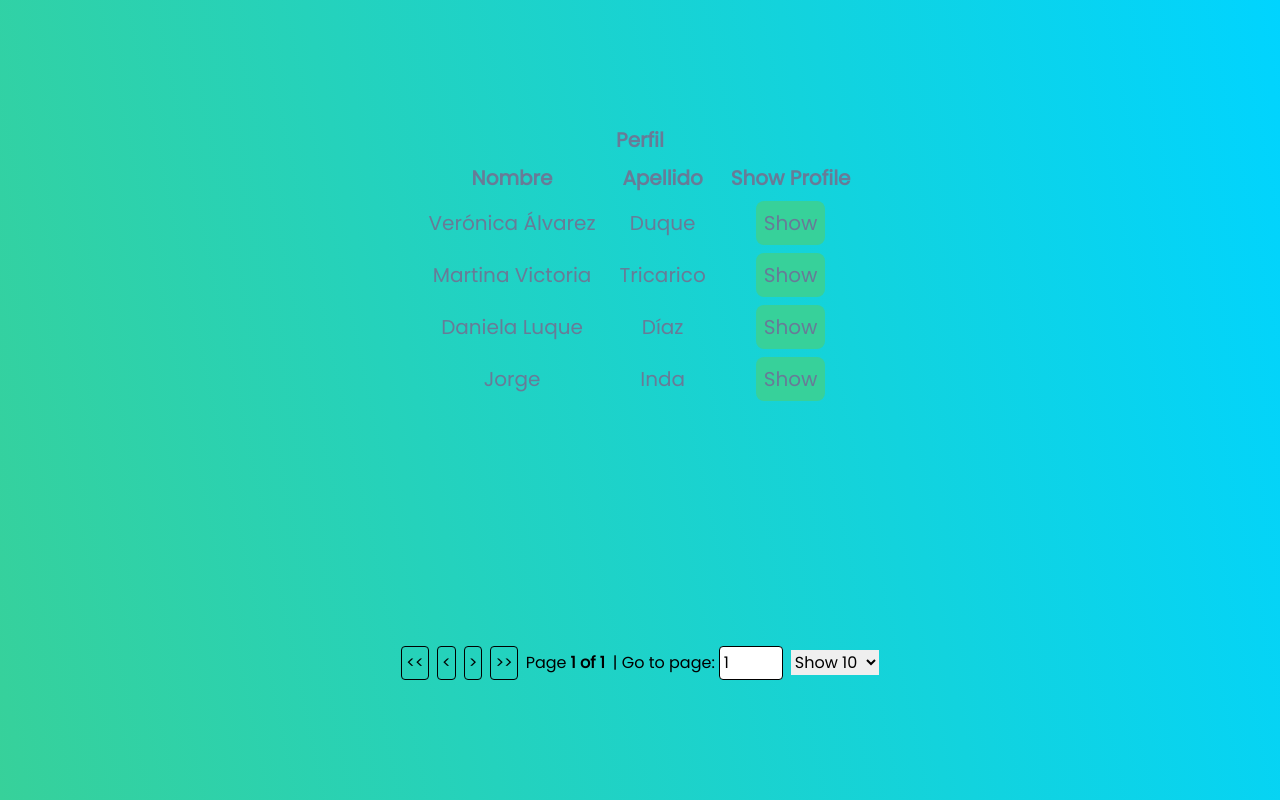
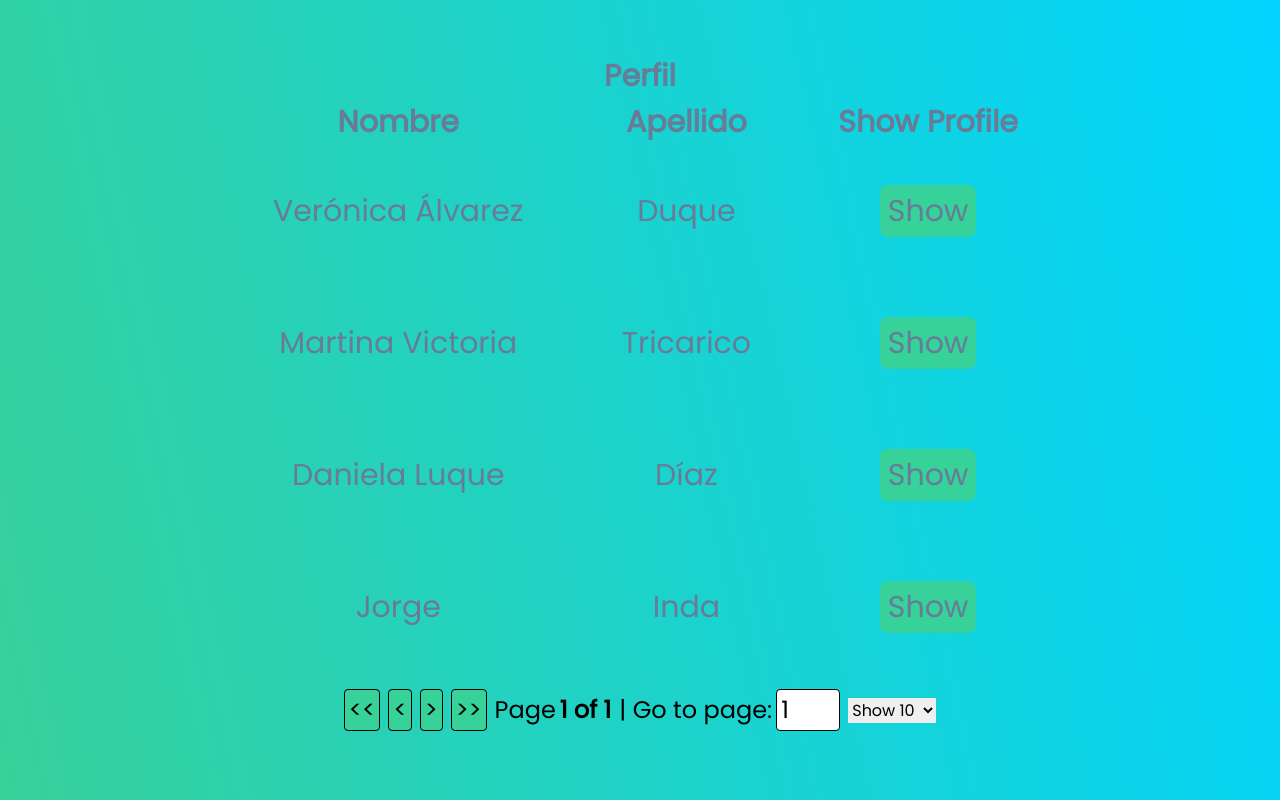
Before and after one commit to deividcingolani/profiles, a React (Vite) app: page / in a window 1280 px wide. Built offline with nearby package versions, Linux system fonts and the light colour scheme.

Commit message:
[FIX] Added close button and fixed size of table

```diff
--- a/src/main.tsx
+++ b/src/main.tsx
@@ -105,9 +105,9 @@ function App() {
   });
 
   return (
-    <div className="main flex flex-col w-screen h-screen">
-      <div className="inset-0 m-auto">
-        <table className='rounded-lg bg-white text-sm lg:text-xl text-purpled'>
+    <div className="main flex flex-col w-screen h-screen justify-center">
+      <div className="self-center w-full h-fit">
+        <table className='inset-x-0 m-auto rounded-lg bg-white text-sm lg:text-3xl text-purpled w-8/12'>
           <thead>
             {table.getHeaderGroups().map((headerGroup, index) => (
               <tr key={index + headerGroup.id}>
@@ -134,7 +134,7 @@ function App() {
                 <tr key={index + row.id}>
                   {row.getVisibleCells().map((cell) => {
                     return (
-                      <td className="px-3 py-1 text-center" key={cell.id}>
+                      <td className="px-3 py-10 text-center" key={cell.id}>
                         <ProfileModal modalIsOpen={modalIsOpen} profileData={profileSelected} setModalIsOpen={() => setModalIsOpen(false)} />
                         {flexRender(
                           cell.column.columnDef.cell,
@@ -149,44 +149,44 @@ function App() {
           </tbody>
         </table>
       </div>
-      <div className="inset-0 m-auto">
+      <div className="h-min self-center p-2 bg-white rounded-lg m-2 ">
         <div className="flex items-center gap-2 paginator">
           <button
-            className="border rounded p-1"
+            className="border rounded p-1 text-white bg-green text-xs lg:text-2xl"
             onClick={() => table.setPageIndex(0)}
             disabled={!table.getCanPreviousPage()}
           >
             {"<<"}
           </button>
           <button
-            className="border rounded p-1"
+            className="border rounded p-1 text-white bg-green text-xs lg:text-2xl"
             onClick={() => table.previousPage()}
             disabled={!table.getCanPreviousPage()}
           >
             {"<"}
           </button>
           <button
-            className="border rounded p-1"
+            className="border rounded p-1 text-white bg-green text-xs lg:text-2xl"
             onClick={() => table.nextPage()}
             disabled={!table.getCanNextPage()}
           >
             {">"}
           </button>
           <button
-            className="border rounded p-1"
+            className="border rounded p-1 text-white bg-green text-xs lg:text-2xl"
             onClick={() => table.setPageIndex(table.getPageCount() - 1)}
             disabled={!table.getCanNextPage()}
           >
             {">>"}
           </button>
-          <span className="flex items-center gap-1">
+          <span className="flex items-center gap-1 text-xs lg:text-2xl">
             <div>Page</div>
             <strong>
               {table.getState().pagination.pageIndex + 1} of{" "}
               {table.getPageCount()}
             </strong>
           </span>
-          <span className="flex items-center gap-1">
+          <span className="flex items-center gap-1 text-xs lg:text-2xl">
             | Go to page:
             <input
               type="number"
@@ -195,7 +195,7 @@ function App() {
                 const page = e.target.value ? Number(e.target.value) - 1 : 0;
                 table.setPageIndex(page);
               }}
-              className="border p-1 rounded w-16"
+              className="border p-1 rounded w-8 lg:w-16 text-xs lg:text-2xl"
             />
           </span>
           <select
--- a/src/modals/ProfileModal.jsx
+++ b/src/modals/ProfileModal.jsx
@@ -43,7 +43,11 @@ function ProfileModal({modalIsOpen, setModalIsOpen, profileData}){
           }
         }}
       >
-        <h1 className='text-purpled2 text-xs mb-5'>Profiles > {profileData.profile_id}</h1>
+        <div className='flex flex-cols justify-between'>
+          <h1 className='text-purpled2 text-xs mb-5 w-max'>profiles > {profileData.profile_id}</h1>
+          <button onClick={setModalIsOpen} className='text-green h-min text-right self-right p-0 lg:text-3xl'>x</button>
+        </div>
+
         <div className='grid grid-cols-1 w-full gap-y-5'>
           <Header profile={profileData}/>
           <AboutMe profile={profileData}/>
```
